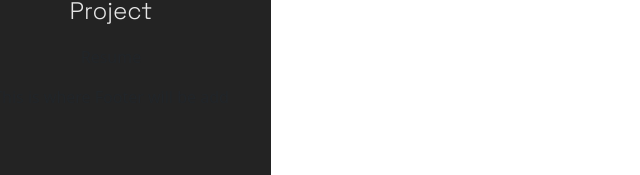
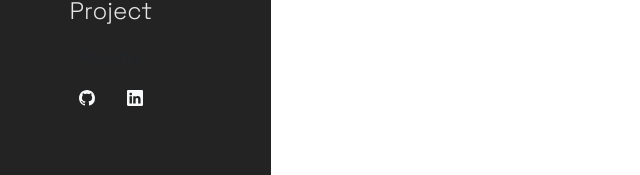
Before and after one commit to jlara65/react-portfolio, a React (Create React App) app: page / in a window 1280 px wide. Shown: the part 285-460 px from the top of the page, without its empty margins (49-689 px from the left). Built offline with nearby package versions, Linux system fonts and the light colour scheme.

Commit message:
Added more content on the Footer

```diff
--- /dev/null
+++ b/src/components/Footer/footer.css
@@ -0,0 +1,3 @@
+.socal {
+  justify-content: center;
+}
--- a/src/components/Footer/index.js
+++ b/src/components/Footer/index.js
@@ -1,11 +1,31 @@
 // FOOTER INDEX.JS
 import React from 'react';
+import { BsGithub, BsLinkedin } from 'react-icons/bs';
+import './footer.css';
 
 function Footer() {
   return (
-    <section>
-      <p>This is where Footer will be add</p>
-    </section>
+    <div className="social">
+      <a
+        href="https://github.com/jlara65"
+        target="_blank"
+        rel="noreferrer"
+        title="https://github.com/jlara65"
+        className="p-2 mx-2 text-light"
+      >
+        <BsGithub />
+      </a>
+      <a
+        href="www.linkedin.com/in/mr-joseph-lara"
+        target="_blank"
+        rel="noreferrer"
+        title="www.linkedin.com/in/mr-joseph-lara"
+        className="p-2 mx-2 text-light"
+      >
+        <BsLinkedin />
+      </a>
+      {/* <p className="text-center mb-5">Thank you for stopping by this site!</p> */}
+    </div>
   );
 }
 
--- a/src/components/Navigation/index.js
+++ b/src/components/Navigation/index.js
@@ -57,7 +57,7 @@ function Navigation(props) {
           <span>Resume</span>
         </ul>
       </div>
-      <Footer />
+      <Footer className="mt-auto side-nav-footer"></Footer>
     </Nav>
   );
 }
--- a/src/components/pages/About.css
+++ b/src/components/pages/About.css
@@ -0,0 +1,13 @@
+.about-text {
+  text-align: justify;
+  margin-top: 1rem;
+  font-size: 1.1rem;
+}
+
+@media only screen and (max-width: 992px) {
+  .about-text {
+    text-align: justify;
+    margin-top: 1rem;
+    font-size: 1.1rem;
+  }
+}
```
